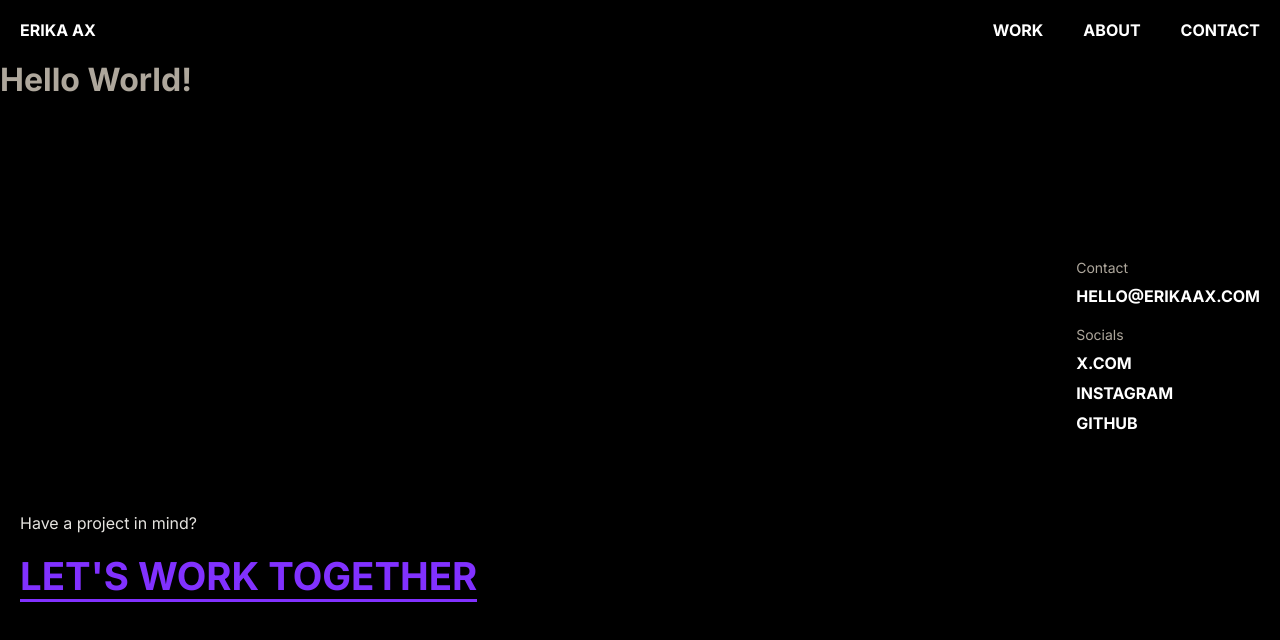
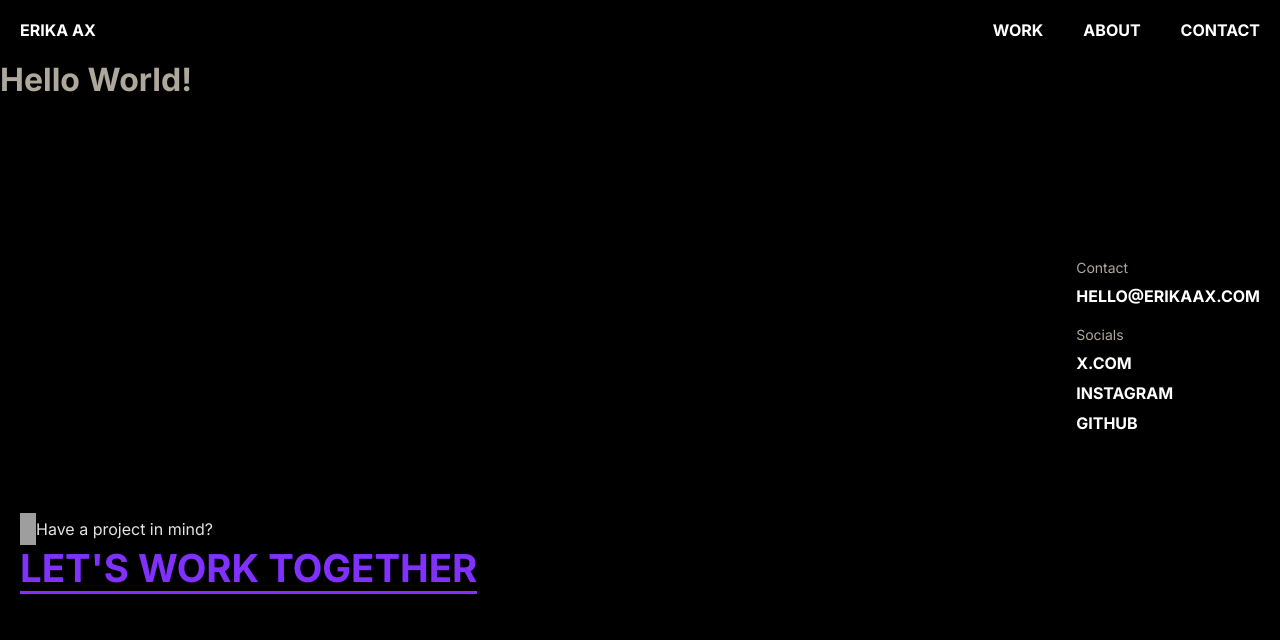
Before and after one commit to ErikaAX08/portfolioV2, a Next.js app: page / in a window 1280 px wide. Shown: the top 640 px of the page. Built offline with nearby package versions, Linux system fonts and the light colour scheme; grey boxes are pictures that could not be loaded.

Commit message:
Main link icon added

```diff
--- a/src/components/layout/footer/Footer.module.css
+++ b/src/components/layout/footer/Footer.module.css
@@ -12,11 +12,19 @@
 .contactContainer {
   display: flex;
   flex-direction: column;
-  gap: var(--normal-spacing);
+  gap: var(--small-spacing);
 }
 
 .contactContainerLink {
   color: var(--tertiary-text-color);
+  display: flex;
+  flex-direction: row;
+  align-items: center;
+}
+
+.contactIcon {
+  width: 16px;
+  margin-right: var(--small-spacing);
 }
 
 .linksContainer {
--- a/src/components/layout/footer/Footer.tsx
+++ b/src/components/layout/footer/Footer.tsx
@@ -1,12 +1,22 @@
 "use client";
 import { AccentLink, CommonLink } from "@components/common";
 import styles from "./Footer.module.css";
+import Image from "next/image";
 
 function Footer() {
   return (
     <footer className={styles.footer}>
       <div className={styles.contactContainer}>
-        <p className={styles.contactContainerLink}>Have a project in mind?</p>
+        <p className={styles.contactContainerLink}>
+          <Image
+            src="/icons/terminal-solid.svg"
+            alt="Termial icon"
+            width={32}
+            height={32}
+            className={styles.contactIcon}
+          />
+          Have a project in mind?
+        </p>
         <AccentLink
           className={styles.contactLink}
           text="Let's work together"
```
